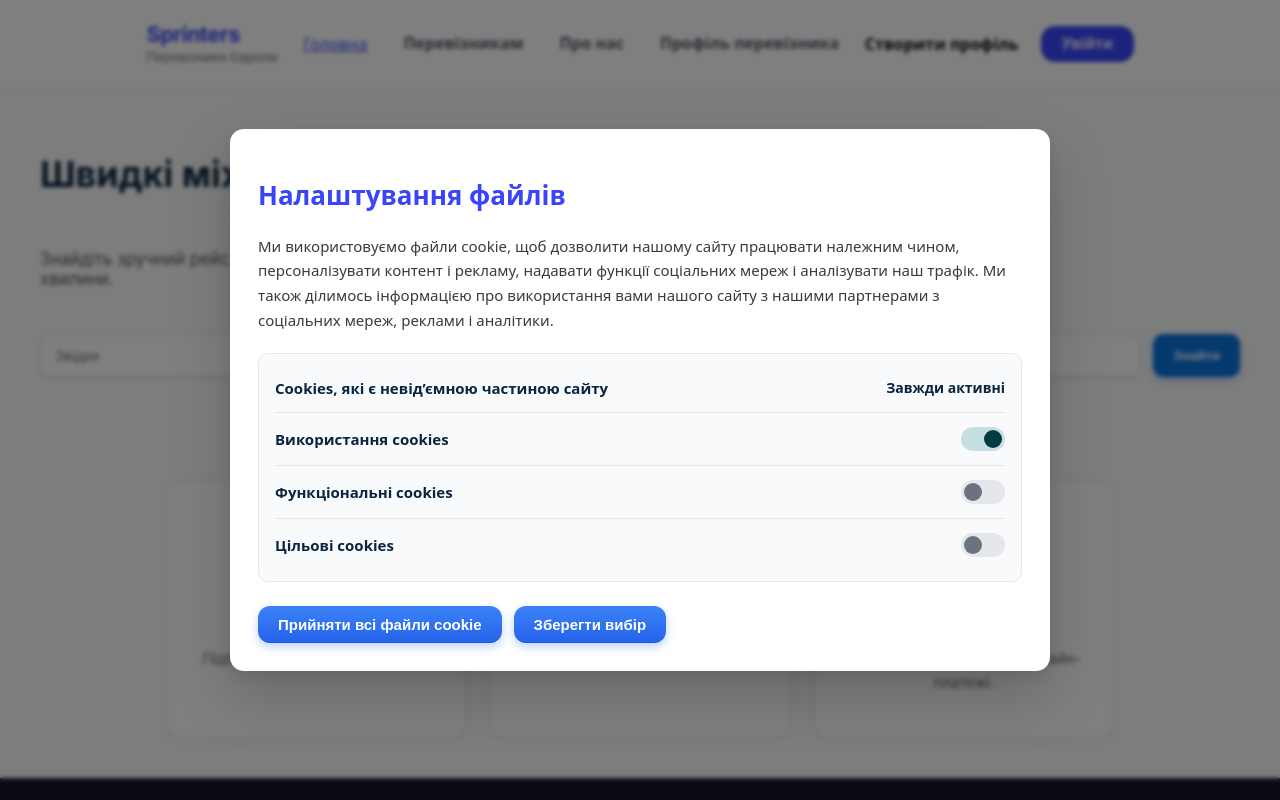
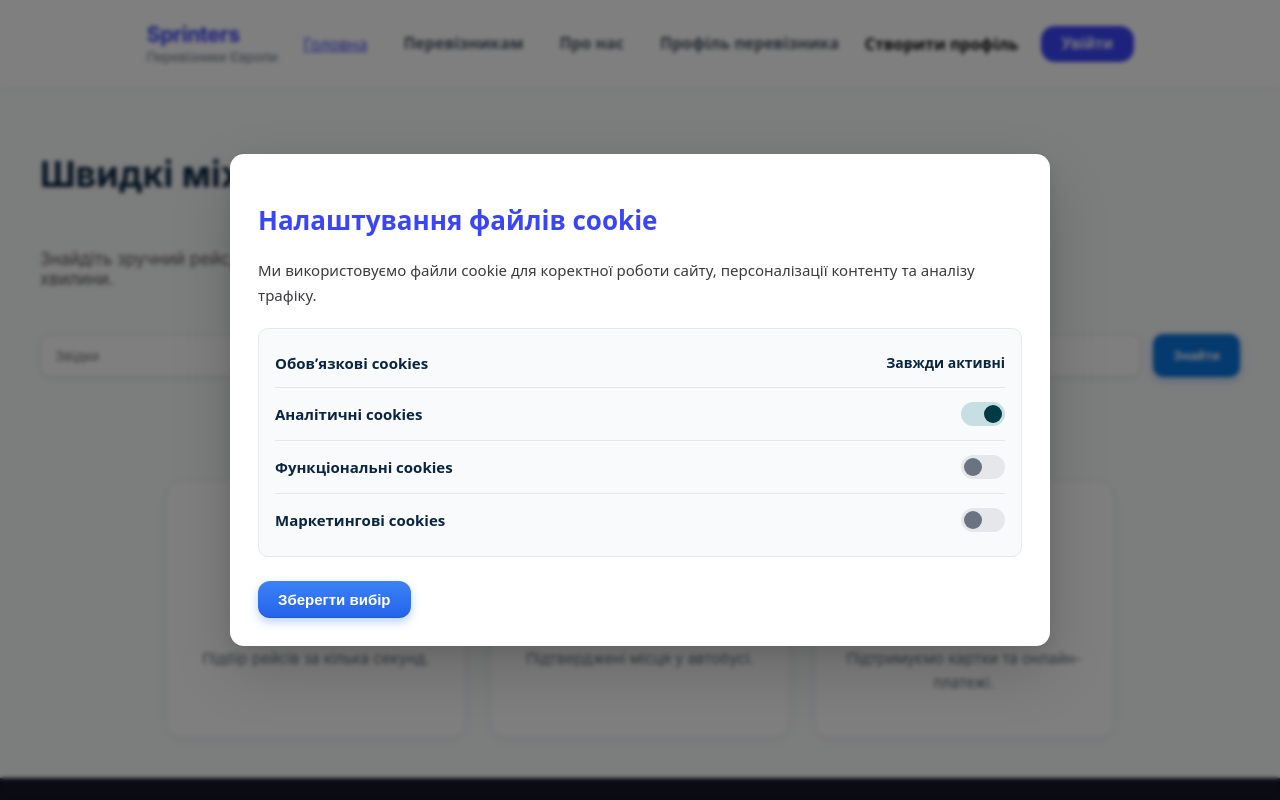
Before and after one commit to AlexDolyaSoftFrontEnd/Stripe, a React (Vite) app: page / in a window 1280 px wide. Shown: the top 800 px of the page. Built offline with nearby package versions, Linux system fonts and the light colour scheme; grey boxes are pictures that could not be loaded.

Commit message:
Feat(cookie-modal): implement full cookie consent logic with persistence

```diff
--- a/src/components/CookieModal/CookieModal.jsx
+++ b/src/components/CookieModal/CookieModal.jsx
@@ -1,10 +1,80 @@
 import { useState } from "react";
 import styles from "./CookieModal.module.css";
 
+/*
+--------------------------------------------------
+Добавлена модель состояния настроек cookie
+--------------------------------------------------
+*/
+
+const STORAGE_KEY = "cookiePreferences";
+
+const DEFAULT_PREFERENCES = {
+  usage: true,
+  functional: false,
+  marketing: false,
+};
+
+/*
+--------------------------------------------------
+Добавлена безопасная инициализация из localStorage
+--------------------------------------------------
+*/
+
+function getInitialState() {
+  try {
+    const stored = localStorage.getItem(STORAGE_KEY);
+
+    if (!stored) {
+      return {
+        isOpen: true,
+        preferences: DEFAULT_PREFERENCES,
+      };
+    }
+
+    return {
+      isOpen: false,
+      preferences: JSON.parse(stored),
+    };
+  } catch {
+    return {
+      isOpen: true,
+      preferences: DEFAULT_PREFERENCES,
+    };
+  }
+}
+
 export default function CookieModal() {
-  const [isOpen, setIsOpen] = useState(true);
+  const [{ isOpen, preferences }, setState] = useState(getInitialState);
 
   if (!isOpen) return null;
+
+  /*
+  --------------------------------------------------
+  Реализовано переключение чекбоксов cookie
+  --------------------------------------------------
+  */
+
+  const toggle = (key) => {
+    setState((prev) => ({
+      ...prev,
+      preferences: {
+        ...prev.preferences,
+        [key]: !prev.preferences[key],
+      },
+    }));
+  };
+
+  /*
+  --------------------------------------------------
+  Сохранение настроек cookie и закрытие модального окна
+  --------------------------------------------------
+  */
+
+  const savePreferences = () => {
+    localStorage.setItem(STORAGE_KEY, JSON.stringify(preferences));
+    setState((prev) => ({ ...prev, isOpen: false }));
+  };
 
   return (
     <div className={styles.modal}>
@@ -16,28 +86,19 @@ export default function CookieModal() {
         aria-modal="true"
         aria-labelledby="cookie-modal-title"
       >
-        {/* Заголовок */}
-        <h2
-          id="cookie-modal-title"
-          className={styles.modal__title}
-        >
-          Налаштування файлів
+        <h2 id="cookie-modal-title" className={styles.modal__title}>
+          Налаштування файлів cookie
         </h2>
 
-        {/* Описание */}
         <p className={styles.modal__text}>
-          Ми використовуємо файли cookie, щоб дозволити нашому сайту працювати
-          належним чином, персоналізувати контент і рекламу, надавати функції
-          соціальних мереж і аналізувати наш трафік. Ми також ділимось інформацією
-          про використання вами нашого сайту з нашими партнерами з соціальних
-          мереж, реклами і аналітики.
+          Ми використовуємо файли cookie для коректної роботи сайту,
+          персоналізації контенту та аналізу трафіку.
         </p>
 
-        {/* Блок cookies */}
         <div className={styles.modal__box}>
           <div className={styles.modal__row}>
             <span className={styles.modal__label}>
-              Cookies, які є невід’ємною частиною сайту
+              Обовʼязкові cookies
             </span>
             <span className={styles.modal__status}>
               Завжди активні
@@ -46,10 +107,14 @@ export default function CookieModal() {
 
           <div className={styles.modal__row}>
             <span className={styles.modal__label}>
-              Використання cookies
+              Аналітичні cookies
             </span>
             <label className={styles.switch}>
-              <input type="checkbox" defaultChecked />
+              <input
+                type="checkbox"
+                checked={preferences.usage}
+                onChange={() => toggle("usage")}
+              />
               <span className={styles.slider} />
             </label>
           </div>
@@ -59,41 +124,40 @@ export default function CookieModal() {
               Функціональні cookies
             </span>
             <label className={styles.switch}>
-              <input type="checkbox" />
+              <input
+                type="checkbox"
+                checked={preferences.functional}
+                onChange={() => toggle("functional")}
+              />
               <span className={styles.slider} />
             </label>
           </div>
 
           <div className={styles.modal__row}>
             <span className={styles.modal__label}>
-              Цільові cookies
+              Маркетингові cookies
             </span>
             <label className={styles.switch}>
-              <input type="checkbox" />
+              <input
+                type="checkbox"
+                checked={preferences.marketing}
+                onChange={() => toggle("marketing")}
+              />
               <span className={styles.slider} />
             </label>
           </div>
         </div>
 
-        {/* Кнопки */}
         <div className={styles.modal__actions}>
-          <div className={styles.modal__actionsRight}>
-            <button
-              type="button"
-              className={styles.modal__btnPrimary}
-              onClick={() => setIsOpen(false)}
-            >
-              Прийняти всі файли cookie
-            </button>
           <button
             type="button"
             className={styles.modal__btnDark}
+            onClick={savePreferences}
           >
             Зберегти вибір
           </button>
         </div>
       </div>
     </div>
-    </div>
   );
 }
--- a/src/components/CookieModal/CookieModal.module.css
+++ b/src/components/CookieModal/CookieModal.module.css
@@ -195,8 +195,7 @@
    Buttons
 ========================================================= */
 .modal__btnSecondary,
-.modal__btnDark,
-.modal__btnPrimary {
+.modal__btnDark {
   padding: 10px 20px;
   border-radius: 12px;
 
@@ -210,7 +209,6 @@
     transform 0.1s ease;
 }
 
-/* Secondary — outline blue */
 .modal__btnSecondary {
   background: #ffffff;
   border: 1px solid #3b82f6;
```
Lines whose indentation alone changed are shown as unchanged.
